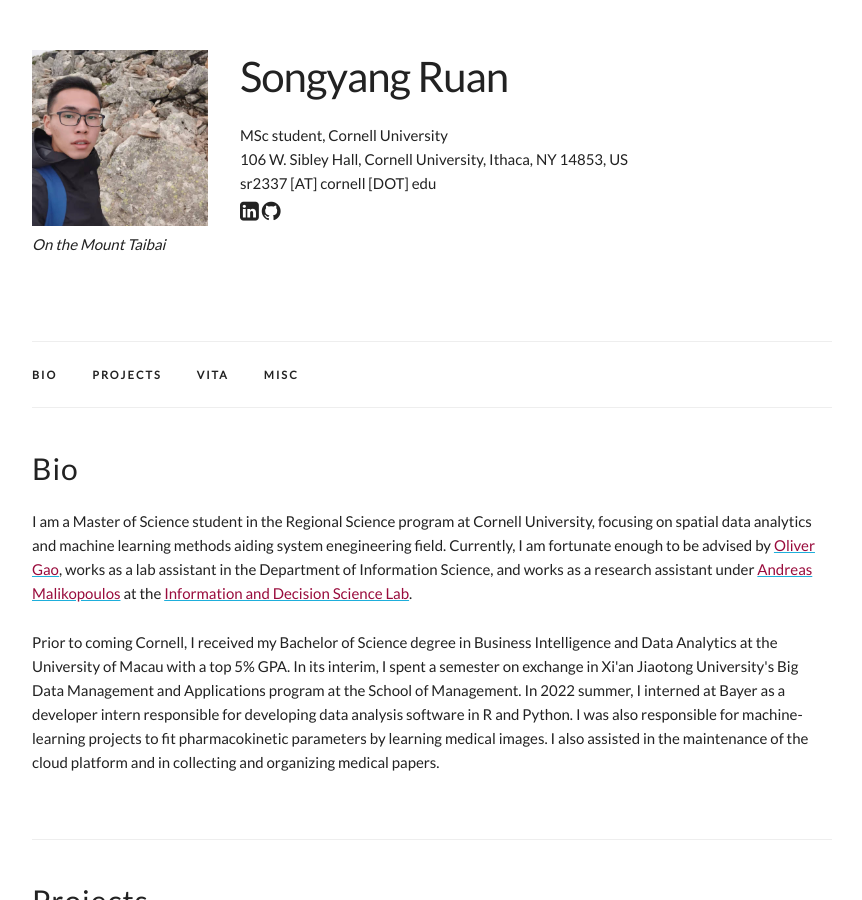
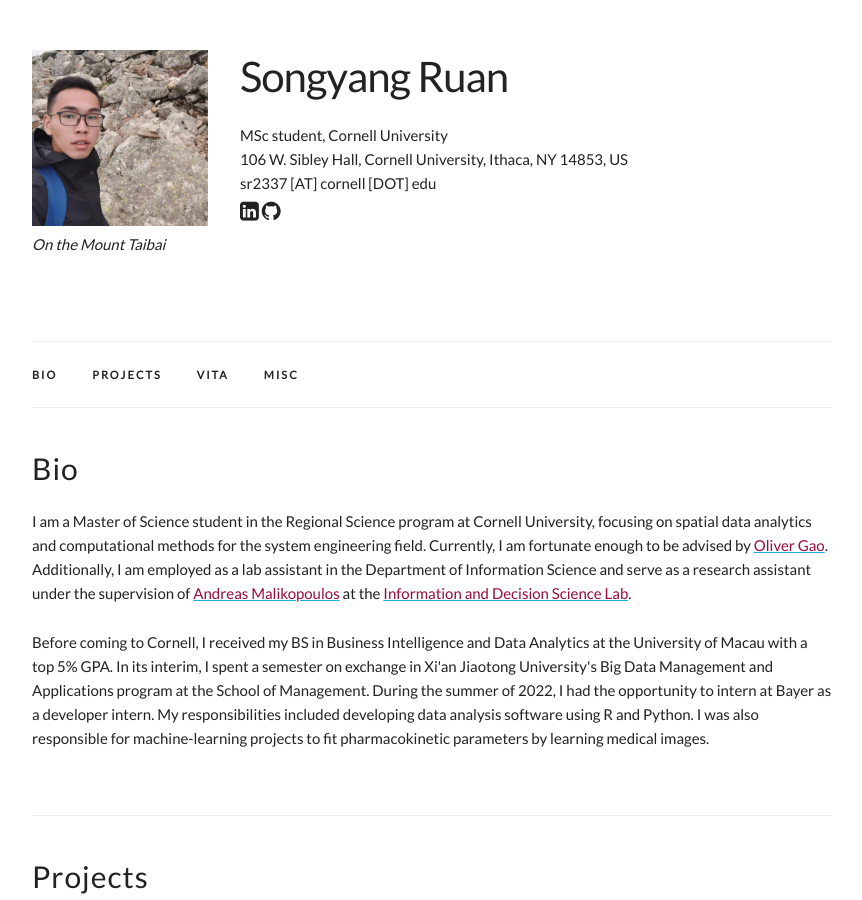
Before and after one commit to Horatioj/Horatioj.github.io, a Jekyll site: the page built from index.html, in a window 1280 px wide and 900 px high. Shown: the whole window, without its empty margins (208-1070 px from the left). Built offline with Jekyll 4.4.1, drawn with Linux system fonts in a browser that asks for light colours; grey boxes are pictures that could not be loaded.

Commit message:
update index

```diff
--- a/index.html
+++ b/index.html
@@ -6,15 +6,16 @@
 <div class="docs-section" id="bio">
   <h4>Bio</h4>
   <p>
-    I am a Master of Science student in the Regional Science program at Cornell University, focusing on spatial data analytics and machine learning methods aiding system enegineering field.
-    Currently, I am fortunate enough to be advised by <a href = "https://www.cee.cornell.edu/faculty-directory/h-oliver-gao" target = "_blank"><font color="#990B3C"> Oliver Gao</font></a>, works as a lab assistant in the Department of Information Science,
-    and works as a research assistant under <a href="https://www.cee.cornell.edu/faculty-directory/andreas-malikopoulos"><font color="#990B3C"> Andreas Malikopoulos</font></a> at the <a href="https://ids-lab.net/"><font color="#990B3C"> Information and Decision Science Lab</font></a>.
+    I am a Master of Science student in the Regional Science program at Cornell University, focusing on spatial data analytics and computational methods for the system engineering field.
+    Currently, I am fortunate enough to be advised by <a href = "https://www.cee.cornell.edu/faculty-directory/h-oliver-gao" target = "_blank"><font color="#990B3C"> Oliver Gao</font></a>. Additionally, I am employed as a lab assistant in the Department of Information Science
+    and serve as a research assistant under the supervision of <a href="https://www.cee.cornell.edu/faculty-directory/andreas-malikopoulos"><font color="#990B3C"> Andreas Malikopoulos</font></a> at the <a href="https://ids-lab.net/"><font color="#990B3C"> Information and Decision Science Lab</font></a>.
   </p>
 
   <p>
-    Prior to coming Cornell, I received my Bachelor of Science degree in Business Intelligence and Data Analytics at the University of Macau with a top 5% GPA.
+    Before coming to Cornell, I received my BS in Business Intelligence and Data Analytics at the University of Macau with a top 5% GPA.
     In its interim, I spent a semester on exchange in Xi'an Jiaotong University's Big Data Management and Applications program at the School of Management.
-    In 2022 summer, I interned at Bayer as a developer intern responsible for developing data analysis software in R and Python. I was also responsible for machine-learning projects to fit pharmacokinetic parameters by learning medical images. I also assisted in the maintenance of the cloud platform and in collecting and organizing medical papers.
+    During the summer of 2022, I had the opportunity to intern at Bayer as a developer intern. My responsibilities included developing data analysis software using R and Python.
+     I was also responsible for machine-learning projects to fit pharmacokinetic parameters by learning medical images.
   </p>
 </div>
 
```
